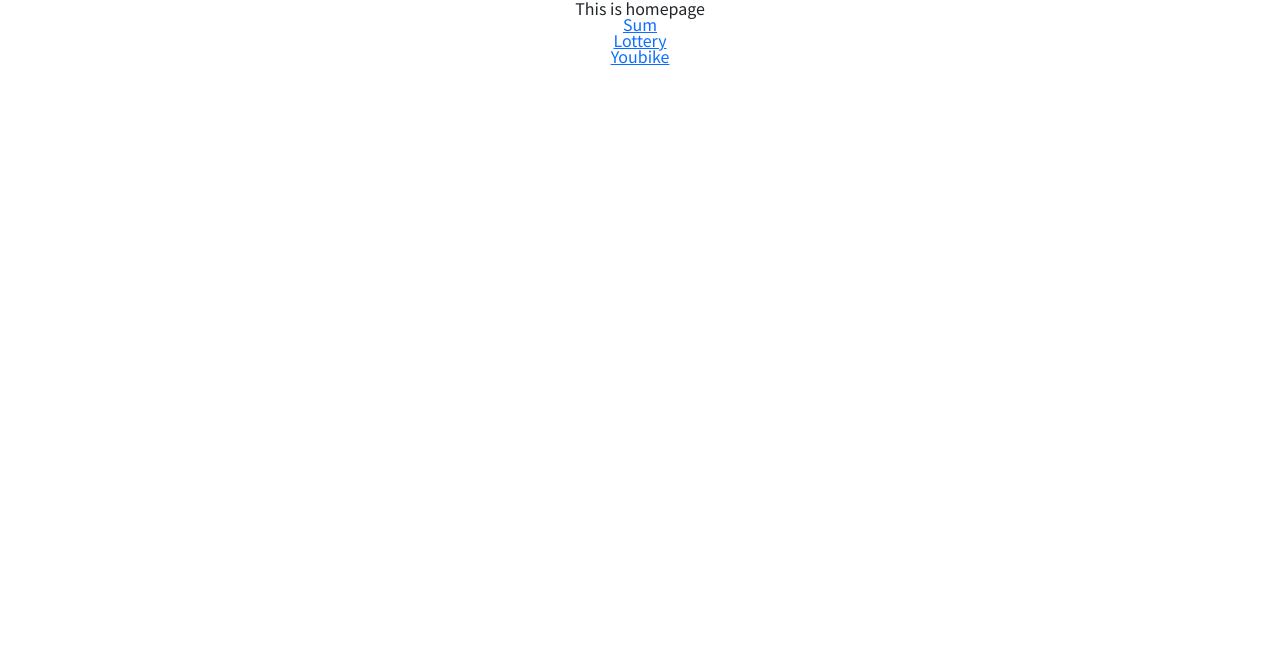
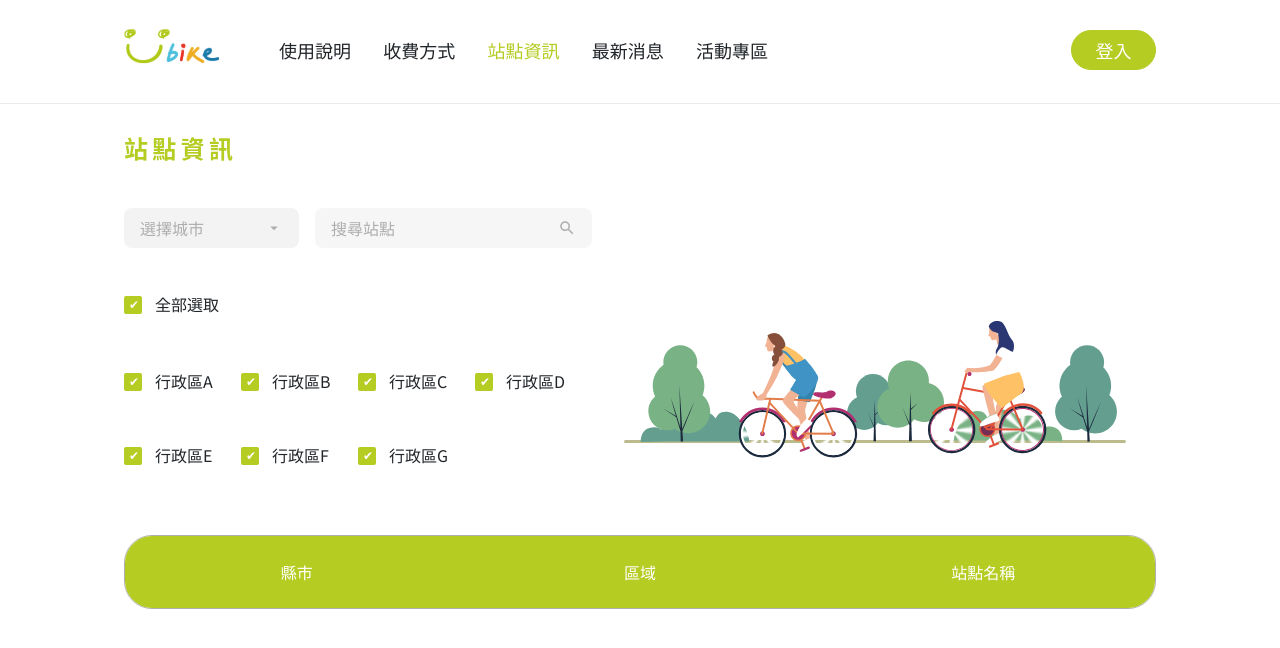
Before and after one commit to phoenix850508/bat_mobile, a React (Create React App) app: page /youbike/manual in a window 1280 px wide. Shown: the top 648 px of the page. Built offline with nearby package versions, Linux system fonts and the light colour scheme.

Commit message:
fix: checkbox uncontrolled input error fix

```diff
--- a/src/App.jsx
+++ b/src/App.jsx
@@ -20,7 +20,11 @@ function App() {
                 <Route path="*" element={<HomePage />} />
                 <Route path="/sum" element={<Sum />} />
                 <Route path="/lottery" element={<Lottery />} />
-                <Route path="/youbike" element={<YoubikePage />} />
+                <Route path="/youbike/manual" element={<YoubikePage />} />
+                <Route path="/youbike/pay-method" element={<YoubikePage />} />
+                <Route path="/youbike/station-info" element={<YoubikePage />} />
+                <Route path="/youbike/news" element={<YoubikePage />} />
+                <Route path="/youbike/events" element={<YoubikePage />} />
               </Routes>
             </BrowserRouter>
           </CheckedDistrictContextProvider>
--- a/src/pages/HomePage.jsx
+++ b/src/pages/HomePage.jsx
@@ -9,7 +9,7 @@ export default function HomePage() {
         <a href="/lottery">Lottery</a>
       </div>
       <div>
-        <a href="/youbike">Youbike</a>
+        <a href="/youbike/station-info">Youbike</a>
       </div>
     </div>
   );
--- a/src/youbikeComponents/CheckboxSection.jsx
+++ b/src/youbikeComponents/CheckboxSection.jsx
@@ -3,17 +3,15 @@ import StationSearch from "./selectboxes/StationSearch";
 import Checkbox from "./checkbox/Checkbox";
 import { CheckedDistrictContext } from "context/CheckedDistrictContext";
 import { SelectedStationContext } from "context/SelectedStationContext";
-import { useState, useContext } from "react";
+import { useState, useContext, useEffect } from "react";
 import styles from "./CheckboxSection.module.scss";
 
 export default function CheckboxSection({ districtsArr, stationArrState }) {
   const { districtState, districtDispatch } = useContext(
     CheckedDistrictContext
   );
-  const [isCheckedAll, setIsCheckedAll] = useState(false);
-  const { station, selectedStationDispatch } = useContext(
-    SelectedStationContext
-  );
+  const [isCheckedAll, setIsCheckedAll] = useState(true);
+  const { selectedStationDispatch } = useContext(SelectedStationContext);
 
   // 當checkbox被點擊時
   const handleDistrictClick = (e) => {
@@ -61,6 +59,13 @@ export default function CheckboxSection({ districtsArr, stationArrState }) {
     });
   };
 
+  useEffect(() => {
+    districtDispatch({
+      type: "checked_all",
+      districts: districtsArr,
+    });
+  }, [districtsArr]);
+
   return (
     <section className={styles.checkboxSection}>
       <div className={styles.title}>站點資訊</div>
@@ -68,7 +73,11 @@ export default function CheckboxSection({ districtsArr, stationArrState }) {
         <CitySelector />
         <StationSearch stationArrState={stationArrState} />
       </div>
-      <Checkbox district="全部選取" onCheckboxClick={handleCheckAllDistrict} />
+      <Checkbox
+        district="全部選取"
+        onCheckboxClick={handleCheckAllDistrict}
+        defaultChecked="true"
+      />
       <div className={styles.checkboxWrapper}>
         {districtsArr &&
           districtsArr?.map((district, index) => {
@@ -78,18 +87,24 @@ export default function CheckboxSection({ districtsArr, stationArrState }) {
                 district={district}
                 onCheckboxClick={handleDistrictClick}
                 // 若context中的行政區包括該行政區，讓該checkbox為打勾，否則取消
-                isChecked={districtState.some(
-                  (contextDistr) => contextDistr === district
-                )}
+                isChecked={
+                  districtState
+                    ? districtState.some(
+                        (contextDistr) => contextDistr === district
+                      )
+                    : true
+                }
                 onChange={(e) => {
                   // 若context中的行政區包括該行政區，讓該checkbox為打勾，否則取消
-                  const bool = districtState.some(
-                    (contextDistr) => contextDistr === district
-                  );
+                  const bool =
+                    districtState &&
+                    districtState.some(
+                      (contextDistr) => contextDistr === district
+                    );
                   if (bool) {
-                    e.target.checked = true;
+                    return (e.target.checked = true);
                   } else {
-                    e.target.checked = false;
+                    return (e.target.checked = false);
                   }
                 }}
               />
--- a/src/youbikeComponents/Header.jsx
+++ b/src/youbikeComponents/Header.jsx
@@ -20,11 +20,11 @@ export default function Header() {
           }}
         />
         <ul className={styles.navItem}>
-          <li>使用說明</li>
-          <li>收費方式</li>
-          <li>站點資訊</li>
-          <li>最新消息</li>
-          <li>活動專區</li>
+          <li onClick={() => navigate("/youbike/manual")}>使用說明</li>
+          <li onClick={() => navigate("/youbike/pay-method")}>收費方式</li>
+          <li onClick={() => navigate("/youbike/station-info")}>站點資訊</li>
+          <li onClick={() => navigate("/youbike/news")}>最新消息</li>
+          <li onClick={() => navigate("/youbike/events")}>活動專區</li>
         </ul>
       </div>
       <div className={styles.signinButton}>登入</div>
--- a/src/youbikeComponents/checkbox/Checkbox.jsx
+++ b/src/youbikeComponents/checkbox/Checkbox.jsx
@@ -5,6 +5,7 @@ export default function Checkbox({
   onCheckboxClick,
   isChecked,
   onChange,
+  defaultChecked,
 }) {
   return (
     <div className={styles.CheckboxWrapper}>
@@ -15,6 +16,7 @@ export default function Checkbox({
         onClick={(e) => onCheckboxClick?.(e)}
         checked={isChecked}
         onChange={onChange}
+        defaultChecked={defaultChecked}
       />
       <span>{district}</span>
     </div>
```
Also changed, not shown: src/index.js (+6 -6 lines).
